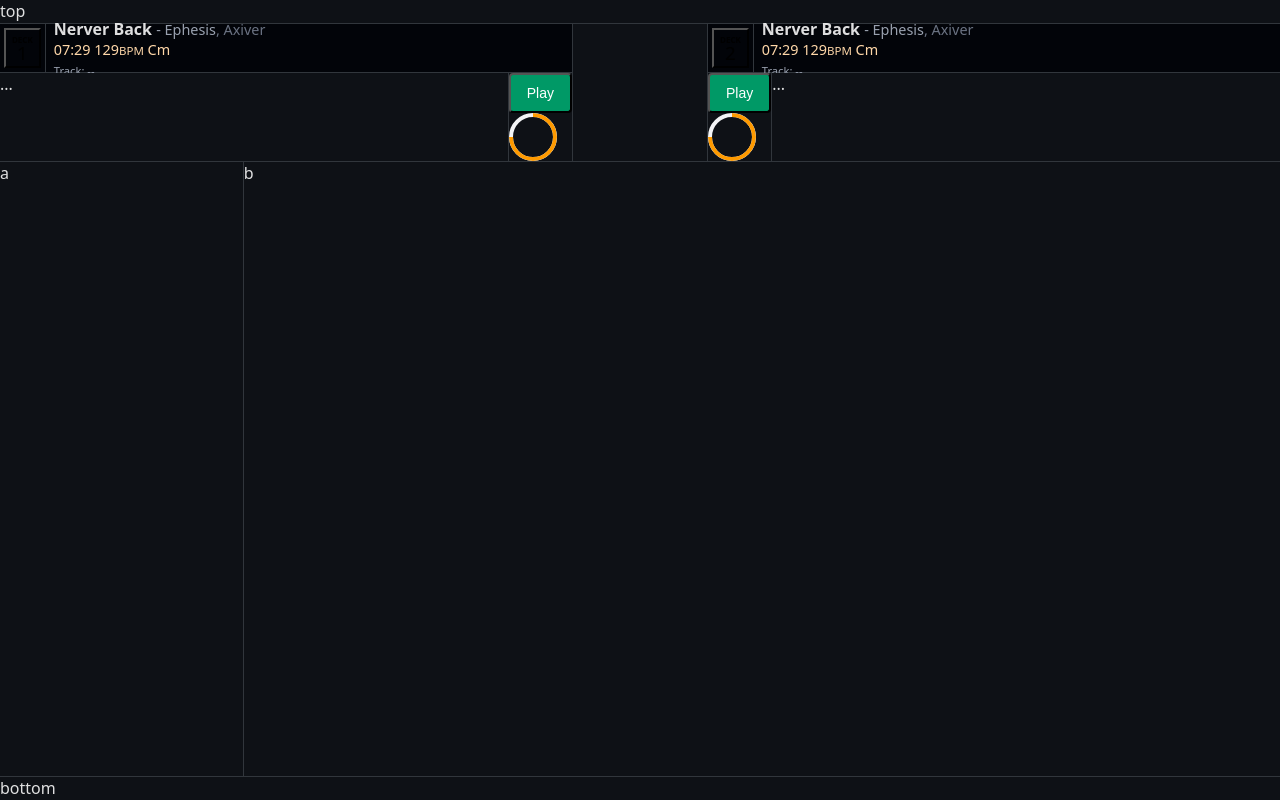
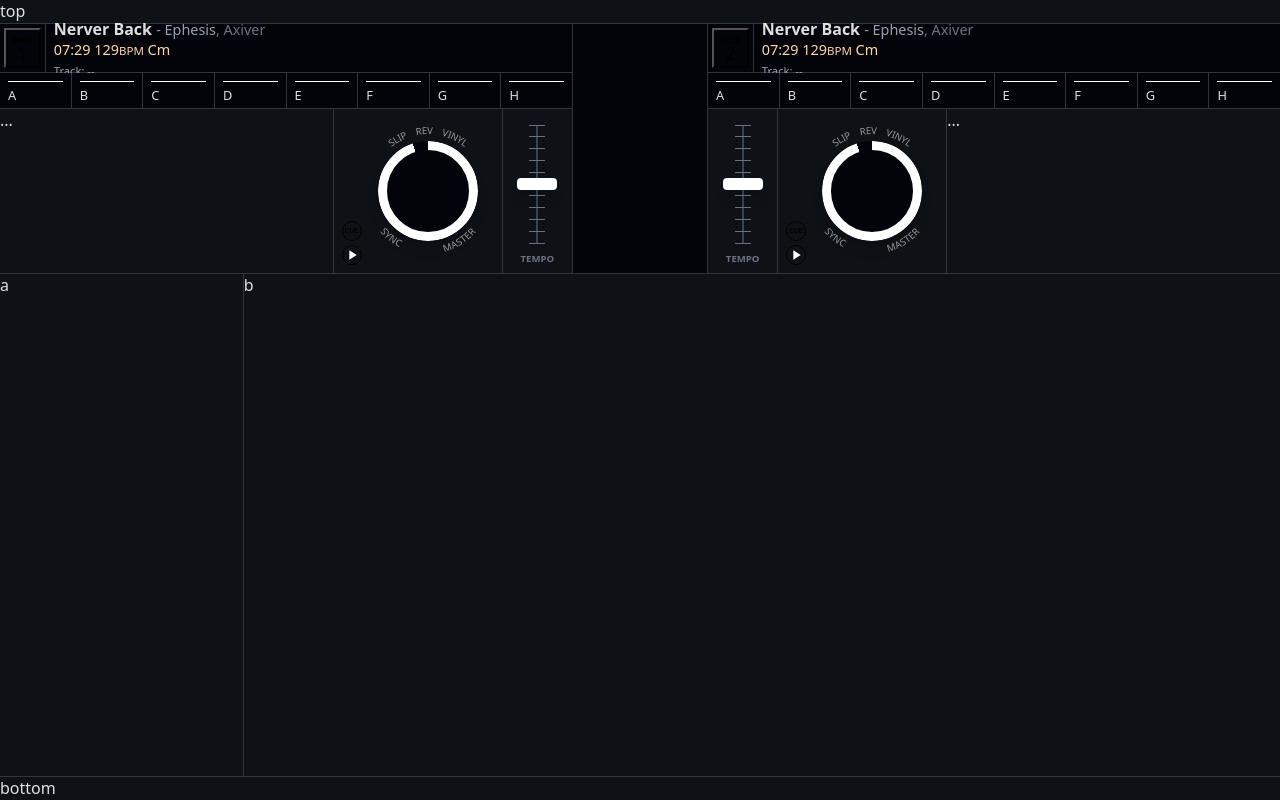
Before and after one commit to Sonkoh/NevealDJ, a React (Vite) app in the folder ui/: page / in a window 1280 px wide. Built offline with nearby package versions, Linux system fonts and the light colour scheme.

Commit message:
Initial UI

```diff
--- a/ui/endpoints.js
+++ b/ui/endpoints.js
@@ -86,6 +86,6 @@ module.exports = () => {
         return deckState;
     });
 
-    // loadTestDeck();
+    loadTestDeck();
     broadcastEngineState();
 };
--- a/ui/src/components/Deck.tsx
+++ b/ui/src/components/Deck.tsx
@@ -1,4 +1,4 @@
-import { useState, useRef, MouseEvent, useEffect } from "react";
+import { useState, useRef, MouseEvent, useEffect, PointerEvent as ReactPointerEvent } from "react";
 import Icon from "./Icon";
 import expandWindow from "../hooks/ExpandWindow";
 
@@ -17,6 +17,8 @@ type DeckState = {
 function Deck({ id, disableExpand = false }: DeckProps) {
     const deckElement = useRef<HTMLElement>(null);
     const [deckData, setDeckData] = useState<DeckState | null>(null);
+    const [pitch, setPitch] = useState<number>(0);
+    const faderTrackRef = useRef<HTMLDivElement>(null);
     const deckId = id;
 
     const requestDeckState = async () => {
@@ -57,6 +59,9 @@ function Deck({ id, disableExpand = false }: DeckProps) {
         };
     }, [deckId]);
 
+    const clampValue = (value: number, min: number, max: number) =>
+        Math.min(max, Math.max(min, value));
+
     const handleExpand = (event: MouseEvent<HTMLButtonElement>) => {
         if (disableExpand) {
             return;
@@ -78,6 +83,37 @@ function Deck({ id, disableExpand = false }: DeckProps) {
             console.error("failed to toggle playback", error);
         }
     };
+
+    const updatePitchFromPointer = (clientY: number) => {
+        const track = faderTrackRef.current;
+        if (!track) return;
+        const rect = track.getBoundingClientRect();
+        const relativeY = clampValue(clientY - rect.top, 0, rect.height);
+        const percent = 1 - relativeY / rect.height;
+        const newPitch = Math.round(percent * 100 - 50);
+        setPitch(newPitch);
+    };
+
+    const handlePitchPointerDown = (event: ReactPointerEvent<HTMLDivElement>) => {
+        event.preventDefault();
+        event.stopPropagation();
+        updatePitchFromPointer(event.clientY);
+
+        const handleMove = (moveEvent: PointerEvent) => {
+            moveEvent.preventDefault();
+            updatePitchFromPointer(moveEvent.clientY);
+        };
+
+        const handleUp = () => {
+            window.removeEventListener("pointermove", handleMove);
+            window.removeEventListener("pointerup", handleUp);
+        };
+
+        window.addEventListener("pointermove", handleMove);
+        window.addEventListener("pointerup", handleUp);
+    };
+
+    const faderPositionPercent = ((50 - pitch) / 100) * 100;
 
     return (
         <main className="w-full" ref={deckElement}>
@@ -113,20 +149,80 @@ function Deck({ id, disableExpand = false }: DeckProps) {
                     </div>
                 </div>
             </main>
+            <main className="flex-row">
+                {["A", "B", "C", "D", "E", "F", "G", "H"].map((hotCue) => (
+                    <div key={hotCue} className="module-1 flex-1 cursor-pointer px-2 pt-2 active:bg-[#0e1116]">
+                        <div className="h-px w-full bg-white"></div>
+                        <div className="py-1 text-[.8em]">{hotCue}</div>
+                    </div>
+                ))}
+            </main>
             <main className={(parseInt(id.toString())) % 2 == 1 ? 'flex-row-reverse' : 'flex-row'}>
-                <div className="module">
-                    <button
-                        className="px-4 py-2 rounded bg-emerald-600 text-white text-sm hover:bg-emerald-500 disabled:opacity-50 disabled:cursor-not-allowed"
-                        onClick={handlePlaybackToggle}
+                <div className="module flex flex-col items-center py-2 px-4 w-24 select-none">
+                    <div
+                        ref={faderTrackRef}
+                        className="relative flex-1 w-6 my-2 cursor-grab active:cursor-grabbing"
+                        onPointerDown={handlePitchPointerDown}
                     >
-                        {deckData?.isPlaying ? "Pause" : "Play"}
-                    </button>
-                    <div className="grid grid-cols-1 grid-rows-1">
-                        <div className="col-start-1 row-start-1 size-12 rounded-full border-4 border-gray-100 dark:border-gray-700">
+                        <div className="absolute inset-x-1/2 -translate-x-1/2 h-full w-[2px] bg-gray-700" />
+                        <div className="absolute inset-0 flex flex-col items-center justify-between pointer-events-none">
+                            {[...Array(11)].map((_, idx) => (
+                                <div
+                                    key={idx}
+                                    className={`h-[1px] ${idx === 5 ? "w-6 bg-white" : "w-4 bg-gray-500"}`}
+                                />
+                            ))}
+                        </div>
+                        <div
+                            className="absolute left-1/2 w-10 h-3 bg-white rounded shadow-lg -translate-x-1/2 -translate-y-1/2 pointer-events-none z-10"
+                            style={{ top: `${faderPositionPercent}%` }}
+                        />
+                    </div>
+                    <b className="text-[.6em] text-gray-500">TEMPO</b>
+                </div>
+                <div className="module flex p-2">
+                    <div className="flex flex-col justify-end relative z-10 gap-1">
+                        <button className="rounded-full border bg-transparent size-5 flex items-center justify-center cursor-pointer">
+                            <b className="text-[.5em]">CUE</b>
+                        </button>
+                        <button className="rounded-full border bg-transparent size-5 flex items-center justify-center cursor-pointer" onClick={handlePlaybackToggle}>
+                            <Icon name={deckData?.isPlaying ? "stop_solid" : "play_solid"} className="size-4 text-white" />
+                        </button>
+                    </div>
+                    <div className="pt-6 pb-6 px-4">
+                        <div className="absolute size-[150px]">
+                            <svg className="relative -left-6.25 -top-6.25"
+                                viewBox="0 0 100 100"
+                                xmlns="http://www.w3.org/2000/svg"
+                            >
+                                <path fill="transparent"
+                                    id="circlePath"
+                                    d="M 10, 50 a 40,40 0 1,1 80,0 40,40 0 1,1 -80,0"
+                                />
+                                <path fill="transparent"
+                                    id="circlePathReverse"
+                                    d="M 10, 50 a 40,40 0 1,0 80,0 40,40 0 1,0 -80,0"
+                                />
+                                <text className="text-[.4em]"
+                                    textAnchor="middle"
+                                    dominantBaseline="middle">
+                                    <textPath href="#circlePath" fill="#999" startOffset='25%'>
+                                        SLIP   REV   VINYL
+                                    </textPath>
+                                </text>
+                                <text className="text-[.4em]"
+                                    textAnchor="middle"
+                                    dominantBaseline="middle">
+                                    <textPath href="#circlePathReverse" fill="#999" startOffset='25%'>
+                                        SYNC          MASTER
+                                    </textPath>
+                                </text>
+                            </svg>
+                        </div>
+                        <div className="module-1 rounded-full shadow-lg">
+                            <div className="col-start-1 row-start-1 size-[100px] rounded-full border-9 border-white mask-conic-from-95% mask-conic-to-95% cursor-grab active:cursor-grabbing">
 
-                        </div>
-                        <div className="col-start-1 row-start-1 size-12 rounded-full border-4 border-amber-500 mask-conic-from-75% mask-conic-to-75% dark:border-amber-400">
-
+                            </div>
                         </div>
                     </div>
                 </div>
--- a/ui/src/components/Icon.tsx
+++ b/ui/src/components/Icon.tsx
@@ -1,9 +1,11 @@
 import type { SVGProps } from "react";
 
-type IconName = "open_in_full";
+type IconName = "open_in_full" | "play_solid" | "stop_solid";
 
 const ICON_PATHS: Record<IconName, string> = {
   open_in_full: "M120-120v-320h80v184l504-504H520v-80h320v320h-80v-184L256-200h184v80H120Z",
+  play_solid: "M320-200v-560l440 280-440 280Z",
+  stop_solid: "M320-320v-320h320v320H320Z",
 };
 
 type IconProps = SVGProps<SVGSVGElement> & {
--- a/ui/src/components/Mixer.tsx
+++ b/ui/src/components/Mixer.tsx
@@ -1,7 +1,7 @@
 
 function Mixer() {
     return (
-        <div className="module w-[300px] h-full">
+        <div className="module-1 w-[300px] h-full">
         </div>
     );
 }
```
